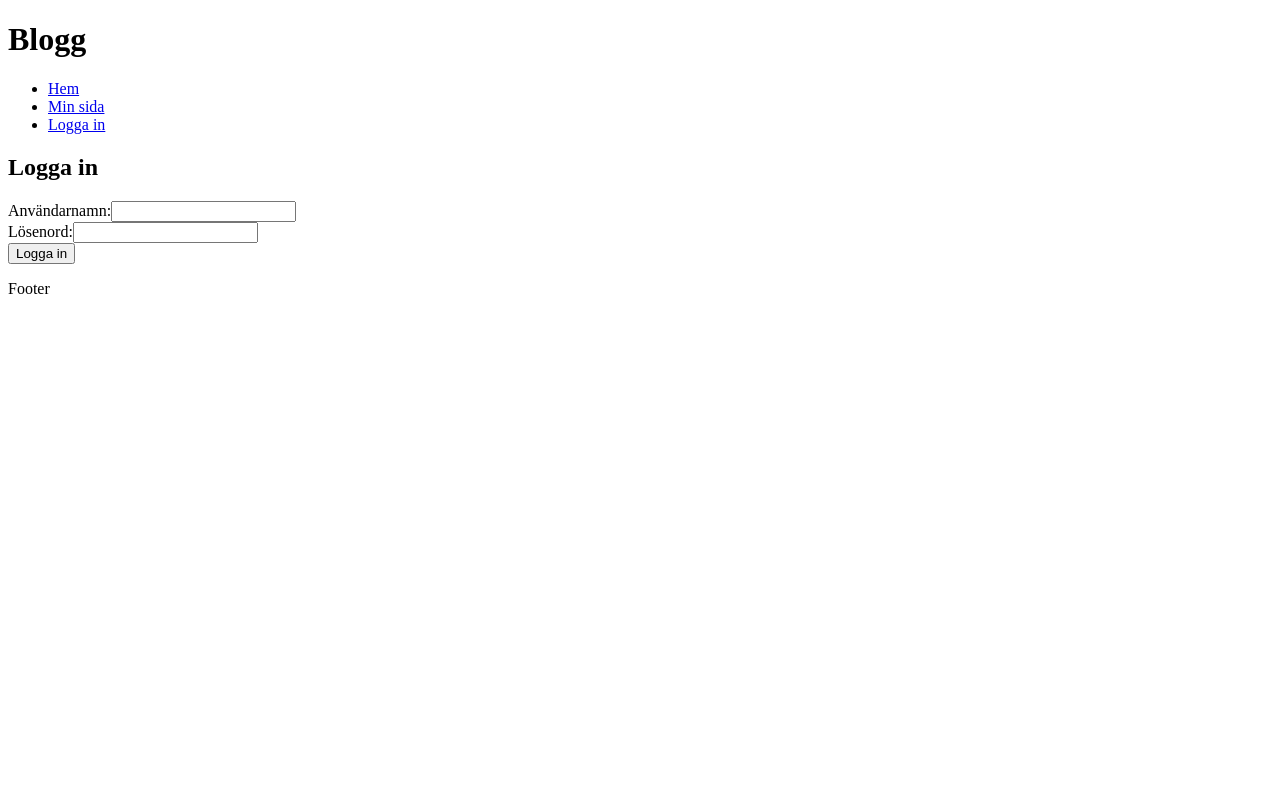
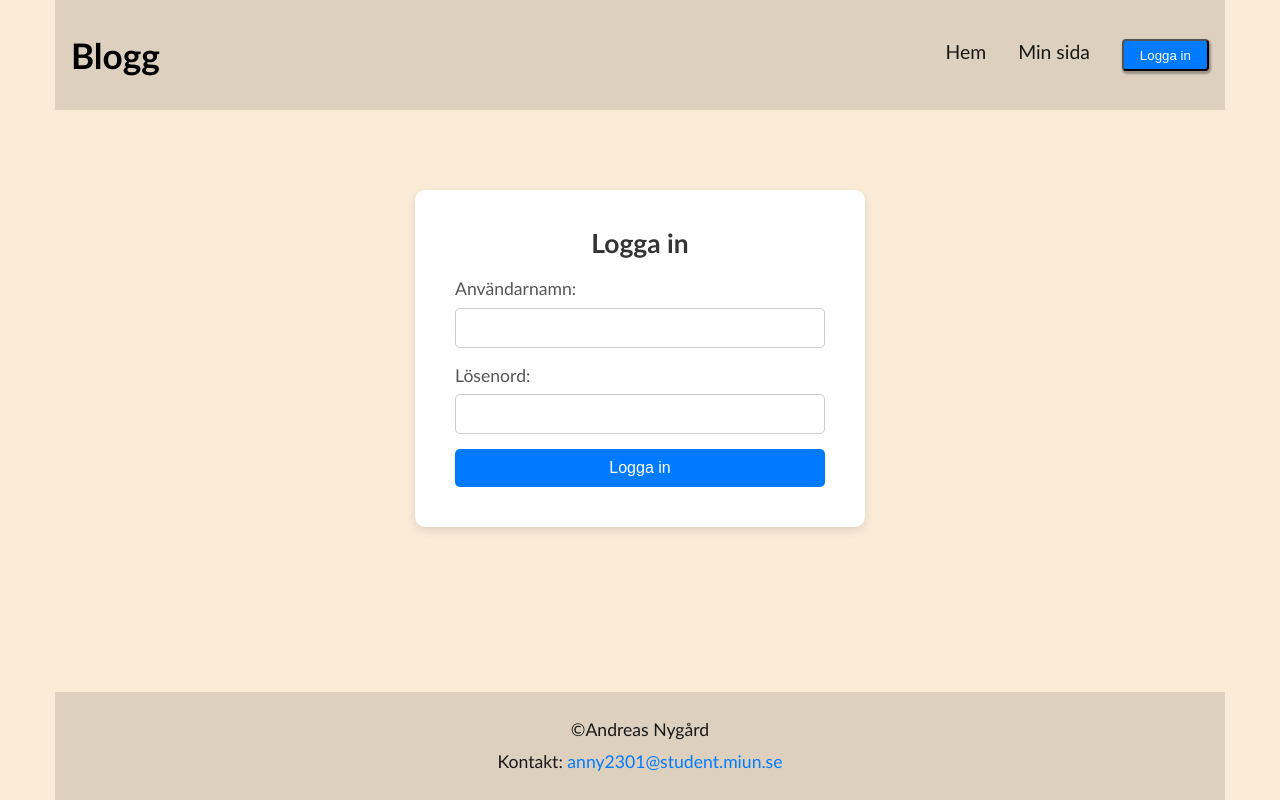
Before and after one commit to Nygaaard/myBlog, a React (Vite) app: page /login in a window 1280 px wide. Built offline with nearby package versions, Linux system fonts and the light colour scheme.

Commit message:
Styling for header and login

```diff
--- a/src/components/Footer.tsx
+++ b/src/components/Footer.tsx
@@ -1,7 +1,11 @@
 const Footer = () => {
   return (
     <footer>
-      <p>Footer</p>
+      <p>&copy;Andreas Nygård</p>
+      <p>
+        Kontakt:{" "}
+        <a href="mailto:anny2301@student.miun.se">anny2301@student.miun.se</a>
+      </p>
     </footer>
   );
 };
--- a/src/components/Header.tsx
+++ b/src/components/Header.tsx
@@ -8,7 +8,7 @@ const Header = () => {
     <header>
       <h1>Blogg</h1>
       <nav>
-        <ul>
+        <ul className="menu">
           <li>
             <NavLink to="/">Hem</NavLink>
           </li>
@@ -17,9 +17,13 @@ const Header = () => {
           </li>
           <li>
             {!user ? (
-              <NavLink to="/login">Logga in</NavLink>
+              <NavLink to="/login">
+                <button className="login-btn">Logga in</button>
+              </NavLink>
             ) : (
-              <button onClick={logout}>Logga ut</button>
+              <button onClick={logout} className="login-btn">
+                Logga ut
+              </button>
             )}
           </li>
         </ul>
--- a/src/css/styles.css
+++ b/src/css/styles.css
@@ -0,0 +1,151 @@
+/* ALLMÄNNA STILAR */
+* {
+    box-sizing: border-box;
+    margin: 0;
+    padding: 0;
+}
+
+body {
+    max-width: 1170px;
+    margin: 0 auto;
+    font-family: 'Trebuchet MS', 'Lucida Sans Unicode', 'Lucida Grande', 'Lucida Sans', Arial, sans-serif;
+    font-size: 1.1em;
+    line-height: 1.5em;
+    background-color: antiquewhite;
+}
+
+header {
+    display: flex;
+    justify-content: space-between;
+    align-items: center;
+    min-height: 110px;
+    background-color: rgb(221, 208, 190);
+}
+
+header h1 {
+    padding: 1rem;
+}
+
+.menu {
+    display: flex;
+    list-style: none;
+}
+
+.menu li {
+    padding: 1rem;
+}
+
+.menu li a {
+    font-size: 1.1em;
+    text-decoration: none;
+    color: #181818;
+}
+
+.menu li a:hover {
+    color: #534e4e;
+}
+
+.login-btn {
+    background-color: #007bff;
+    padding: 0.4rem 1rem;
+    color: #fff;
+    border-radius: 4px;
+    box-shadow: 1px 2px 2px 1px rgba(0, 0, 0, 0.3);
+}
+
+.login-btn:hover {
+    background-color: #0056b3;
+    cursor: pointer;
+}
+
+/* LOGIN PAGE */
+.login-container {
+    display: flex;
+    justify-content: center;
+    align-items: center;
+    margin-top: 10vh;
+}
+
+.login-box {
+    background-color: #fff;
+    padding: 40px;
+    border-radius: 10px;
+    box-shadow: 0 4px 8px rgba(0, 0, 0, 0.1);
+    text-align: center;
+    max-width: 450px;
+    width: 100%;
+}
+
+.login-box h2 {
+    margin-bottom: 20px;
+    color: #333;
+}
+
+.form-group {
+    margin-bottom: 15px;
+    text-align: left;
+}
+
+.form-group label {
+    display: block;
+    margin-bottom: 5px;
+    color: #555;
+}
+
+.form-group input {
+    width: 100%;
+    padding: 10px;
+    border: 1px solid #ccc;
+    border-radius: 5px;
+    font-size: 0.9em;
+}
+
+input[type="submit"] {
+    width: 100%;
+    padding: 10px;
+    border: none;
+    border-radius: 5px;
+    background-color: #007bff;
+    color: #fff;
+    cursor: pointer;
+    font-size: 16px;
+}
+
+input[type="submit"]:hover {
+    background-color: #0056b3;
+}
+
+.error-message {
+    color: red;
+    margin-bottom: 10px;
+}
+
+/* FOOTER */
+footer {
+    background-color: rgb(221, 208, 190);
+    color: #181818;
+    text-align: center;
+    padding: 20px;
+    bottom: 0;
+    width: 100%;
+    max-width: 1170px;
+    margin: 0 auto;
+    position: fixed;
+}
+
+footer p {
+    margin: 5px 0;
+}
+
+footer a {
+    color: #007bff;
+    text-decoration: none;
+}
+
+footer a:hover {
+    text-decoration: underline;
+}
+
+footer a:focus {
+    outline: 2px solid #007bff;
+}
```
